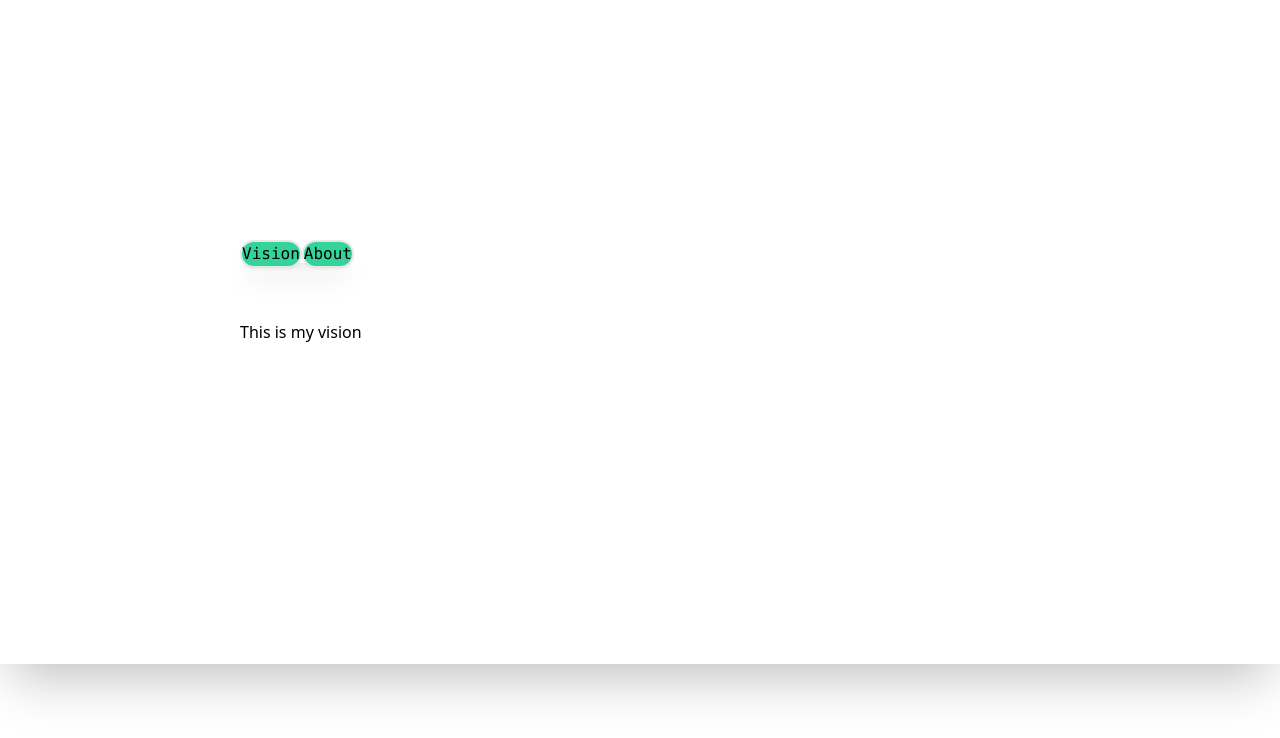
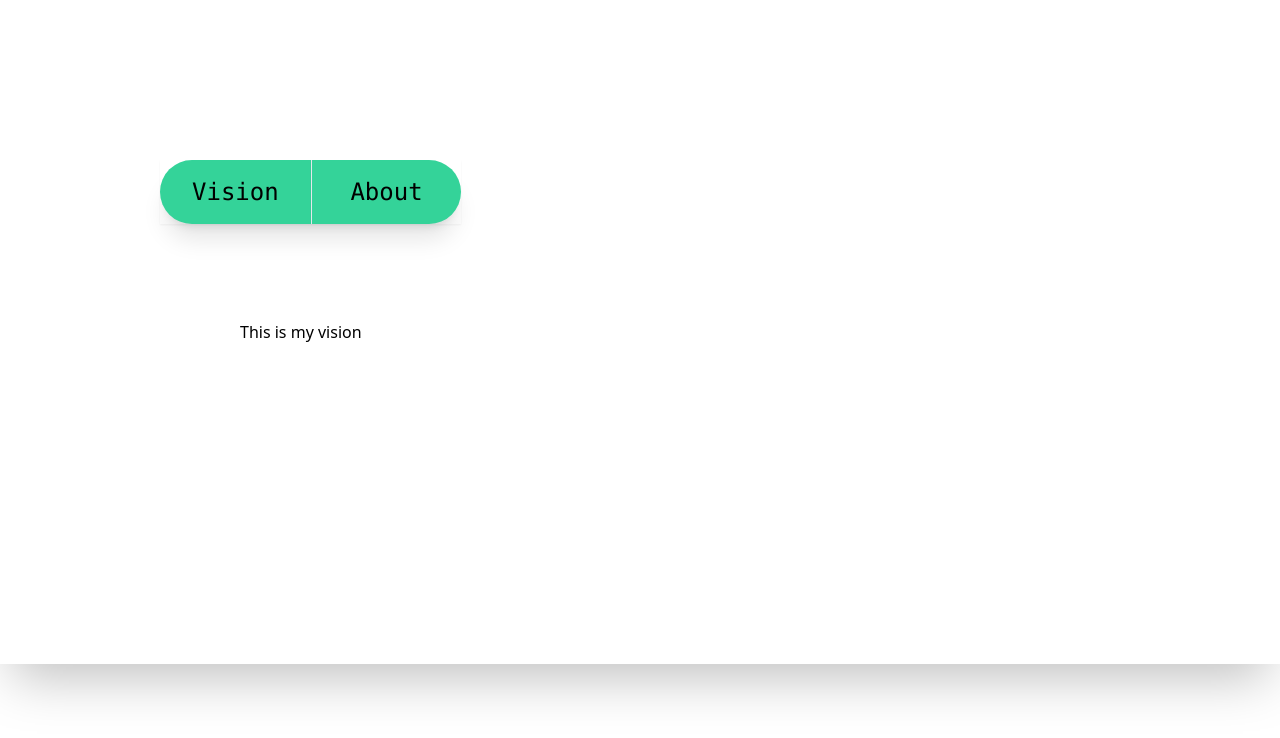
Before and after one commit to BorRotar/business-website, a React (Create React App) app: page / in a window 1280 px wide. Shown: the top 738 px of the page. Built offline with nearby package versions, Linux system fonts and the light colour scheme.

Commit message:
Updated positions

```diff
--- a/src/components/Navbar/Navbar.js
+++ b/src/components/Navbar/Navbar.js
@@ -3,15 +3,17 @@ import { Link } from "react-router-dom";
 
 const Navbar = () => {
   return (
-    <div className="fixed flex-column top-60 left-60 w-100">
-      <span className="rela tive shadow-xl font-mono">
-        <button className="basis-1/2 shadow-sm bg-emerald-400 rounded-full border-2">
+    <div className="relative h-62 w-62">
+    <div className="flex absolute inset-x-0 top-40 left-40 h-16">
+      <span className="text-2xl rounded-full border-3 relative grid grid-cols-2 divide-x bg-emerald-400 shadow-xl font-mono">
+        <button className="shadow-sm px-8">
           <Link to="/">Vision</Link>
         </button>
-        <button className="basis-1/2 shadow-sm bg-emerald-400 rounded-full border-2">
+        <button className="shadow-sm px-8">
           <Link to="/about">About</Link>
         </button>
       </span>
+    </div>
     </div>
   );
 };
```
